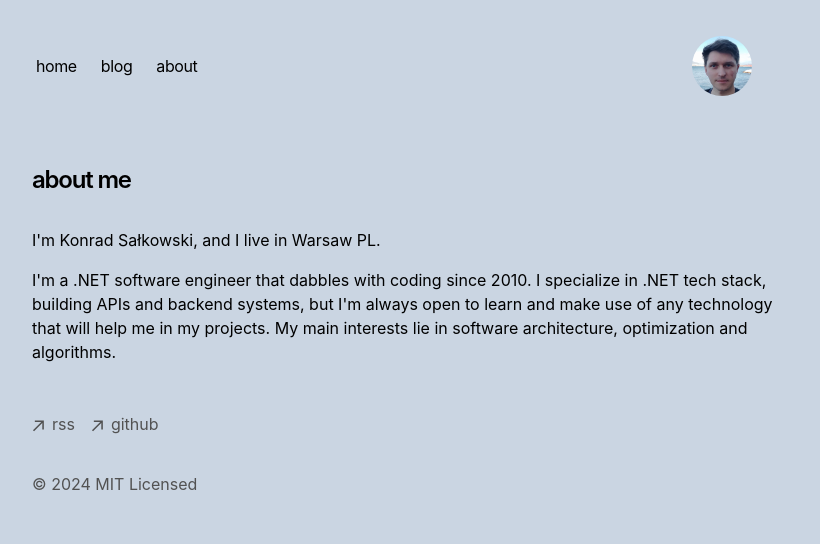
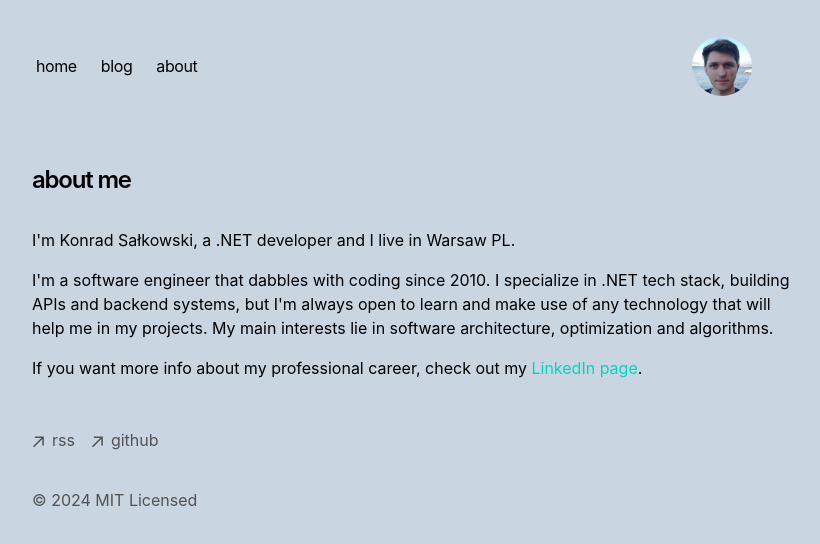
Before and after one commit to ksalk/ksalk.github.io, a Next.js app: page /about in a window 1280 px wide. Shown: the top 544 px of the page, without its empty margins (224-1044 px from the left). Built offline with nearby package versions, Linux system fonts and the light colour scheme.

Commit message:
Update bio

```diff
--- a/app/about/page.tsx
+++ b/app/about/page.tsx
@@ -1,4 +1,5 @@
 import Image from 'next/image'
+import Link from 'next/link'
 
 export const metadata = {
   title: 'About me',
@@ -13,11 +14,20 @@ export default function Page() {
         about me
       </h1>
       <p className="mb-4">
-        {`I'm Konrad Sałkowski, and I live in Warsaw PL.`}
+        {`I'm Konrad Sałkowski, a .NET developer and I live in Warsaw PL.`}
       </p>
       <p className="mb-4">
-        {`I'm a .NET software engineer that dabbles with coding since 2010. I specialize in .NET tech stack, building APIs and backend systems, but I'm always open to learn and make use of any technology that will help me in my projects.
+        {`I'm a software engineer that dabbles with coding since 2010. I specialize in .NET tech stack, building APIs and backend systems, but I'm always open to learn and make use of any technology that will help me in my projects.
         My main interests lie in software architecture, optimization and algorithms.`}
+      </p>
+      <p className="mb-4">
+        {`If you want more info about my professional career, check out my `}
+        <Link
+          href="https://www.linkedin.com/in/konrad-salkowski/"
+          className='text-teal-400'>
+          LinkedIn page
+        </Link>
+        {`.`}
       </p>
     </section>
   )
```
